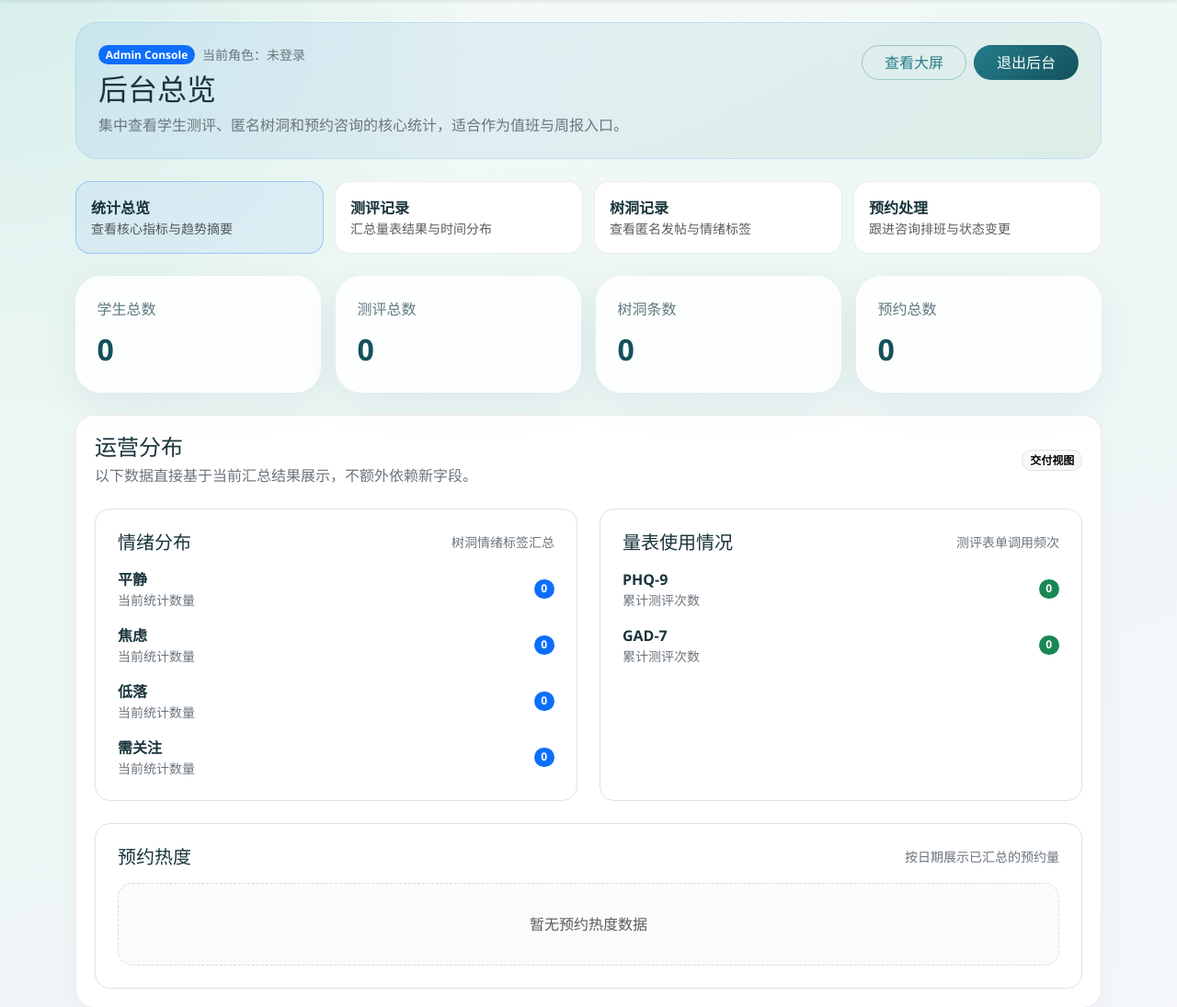
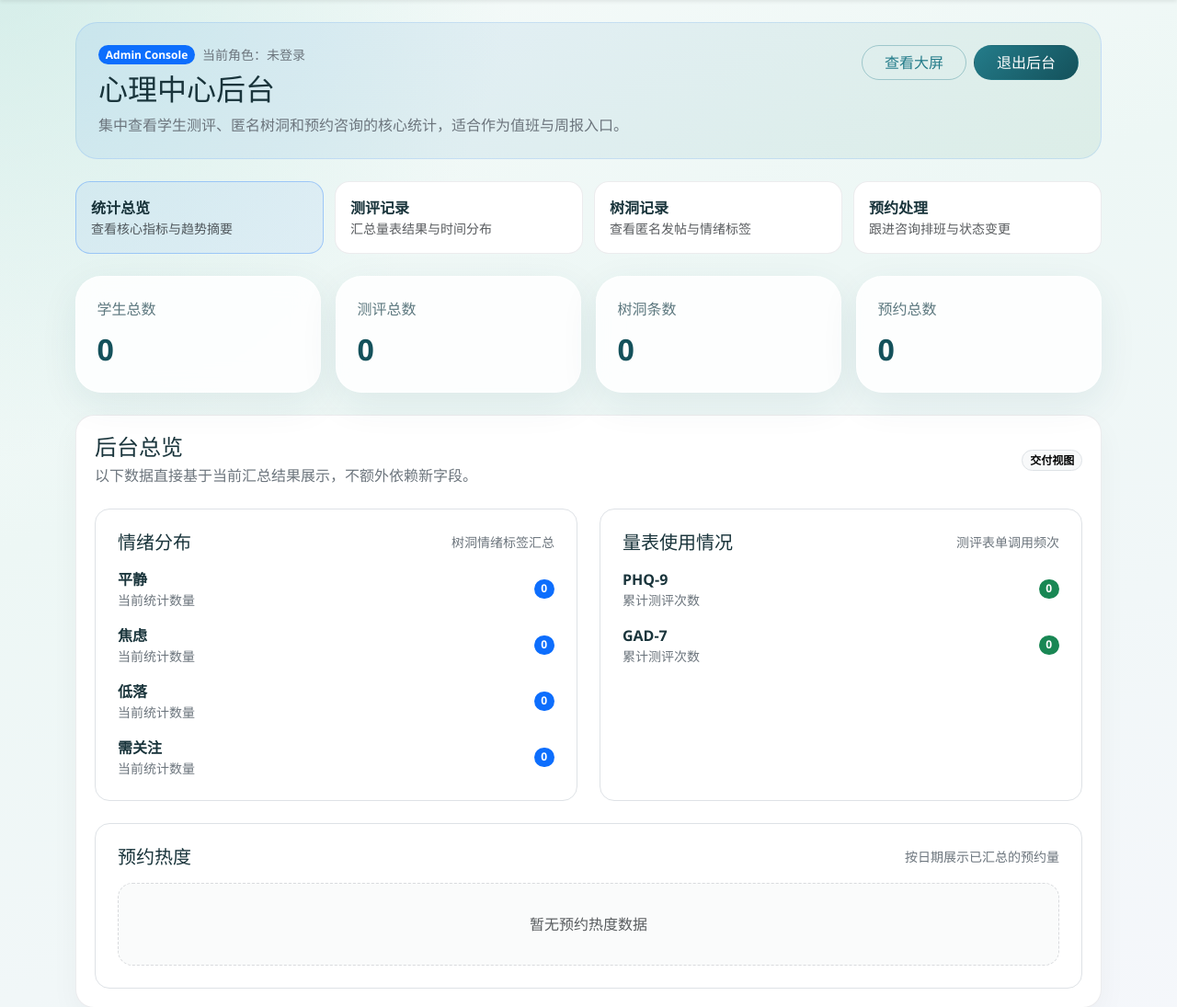
Before and after one commit to HarryPotterace/homework, a Flask app: page /admin/dashboard in a window 1280 px wide. Shown: the part 57-1152 px from the top of the page at 92% size. Run offline with Flask 3, Linux system fonts and the light colour scheme; the visitor is signed in with stand-in values (Sample User, id 1).

Commit message:
fix: restore admin and screen acceptance wording

```diff
--- a/templates/admin/dashboard.html
+++ b/templates/admin/dashboard.html
@@ -2,7 +2,7 @@
 
 {% block title %}后台总览{% endblock %}
 {% block admin_nav_key %}dashboard{% endblock %}
-{% block admin_page_title %}后台总览{% endblock %}
+{% block admin_page_title %}心理中心后台{% endblock %}
 {% block admin_page_intro %}集中查看学生测评、匿名树洞和预约咨询的核心统计，适合作为值班与周报入口。{% endblock %}
 {% block admin_page_actions %}
 <a class="btn btn-outline-primary rounded-pill px-4" href="{{ url_for('screen.screen') }}">查看大屏</a>
@@ -41,7 +41,7 @@
 <div class="d-flex flex-column gap-4">
   <div class="d-flex flex-wrap justify-content-between align-items-center gap-2">
     <div>
-      <h2 class="h4 mb-1">运营分布</h2>
+      <h2 class="h4 mb-1">后台总览</h2>
       <p class="text-secondary mb-0">以下数据直接基于当前汇总结果展示，不额外依赖新字段。</p>
     </div>
     <span class="badge rounded-pill text-bg-light border">交付视图</span>
--- a/templates/admin/login.html
+++ b/templates/admin/login.html
@@ -10,7 +10,7 @@
         <div class="col-lg-6">
           <div class="panel-card h-100 p-4 p-lg-5">
             <span class="badge rounded-pill text-bg-primary mb-3">Admin Access</span>
-            <h1 class="display-6 fw-semibold mb-3">咨询师 / 管理员后台登录</h1>
+            <h1 class="display-6 fw-semibold mb-3">咨询师 / 管理员登录</h1>
             <p class="text-secondary mb-4">进入后台后可查看测评记录、匿名树洞和预约处理页面。本次整理仅优化模板结构，不变更任何登录接口。</p>
             <div class="vstack gap-3">
               <div class="border rounded-4 p-3 bg-light">
--- a/templates/screen/index.html
+++ b/templates/screen/index.html
@@ -3,7 +3,7 @@
   <head>
     <meta charset="utf-8">
     <meta name="viewport" content="width=device-width, initial-scale=1">
-    <title>学院心理态势数据大屏</title>
+    <title>学院心理态势脱敏数据看板</title>
     <link rel="stylesheet" href="{{ url_for('static', filename='css/app.css') }}">
     <style>
       :root {
@@ -213,7 +213,7 @@
       <header class="screen-topbar">
         <div>
           <p class="screen-kicker">Large Screen Dashboard</p>
-          <h1>学院心理态势数据大屏</h1>
+          <h1>学院心理态势脱敏数据看板</h1>
         </div>
         <div class="screen-caption">仅展示脱敏聚合数据，适用于汇报、巡检与值班观察</div>
       </header>
@@ -221,7 +221,7 @@
       <section class="screen-grid screen-grid-main">
         <article class="screen-hero">
           <p class="screen-eyebrow">Campus Overview</p>
-          <h2>面向学院心理中心的实时观测看板</h2>
+          <h2>面向学院心理中心的实时脱敏观测看板</h2>
           <p class="screen-caption mt-3 mb-0">当前页面基于既有汇总对象 `summary` 组织展示，不额外依赖新的统计字段。</p>
           <div class="screen-hero-grid">
             <div class="screen-hero-item">
```
